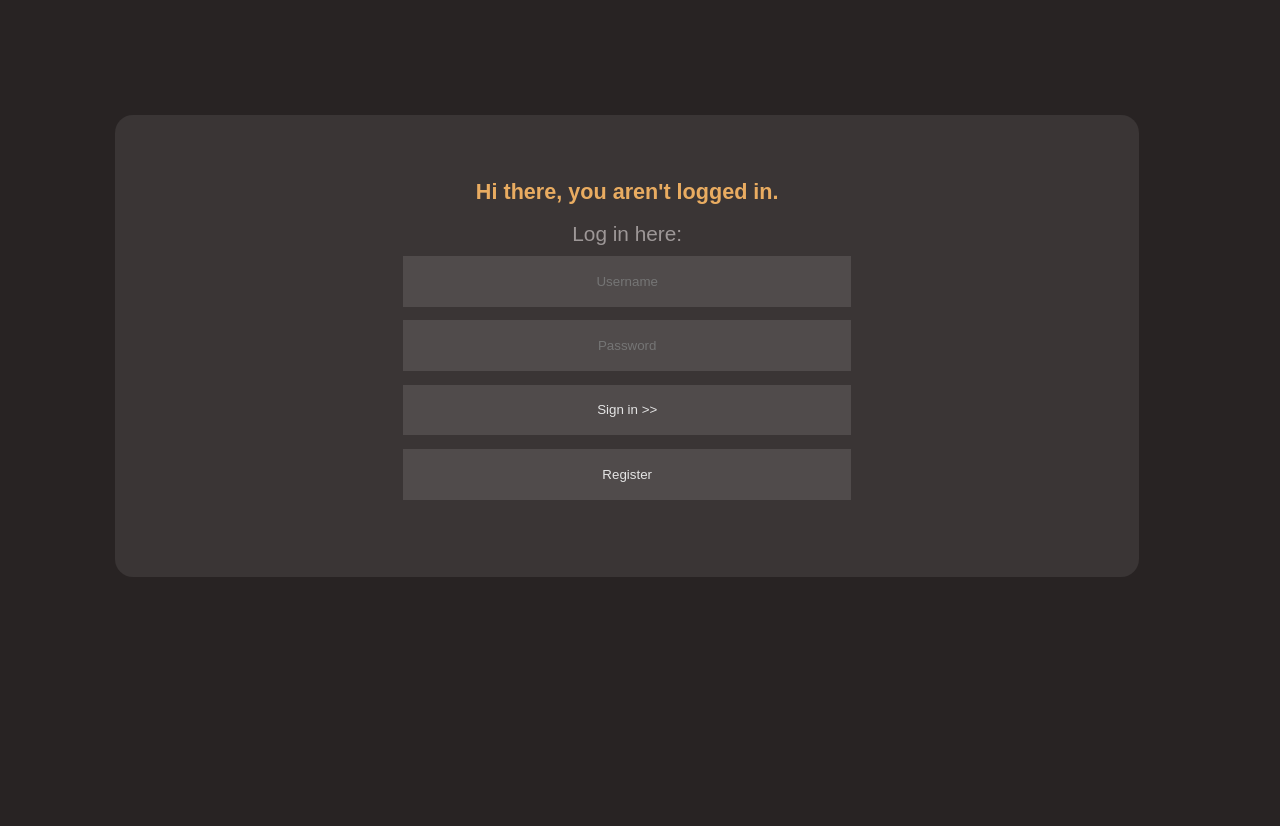
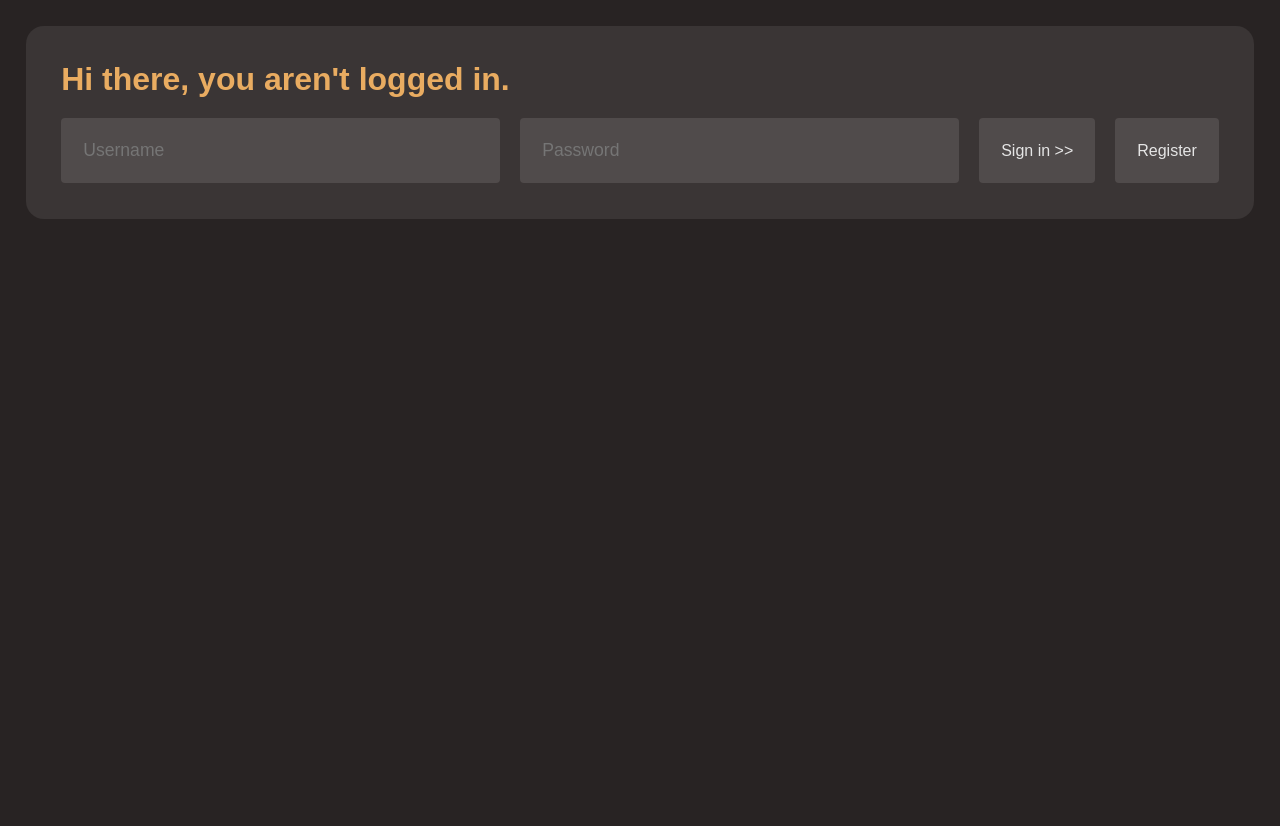
Before and after one commit to intheon/workout-diary, a PHP site: page /login.php in a window 1280 px wide. Before the commit the page ends 577 px from the top, so only its background shows below. Run offline with PHP 8.4, Linux system fonts and the light colour scheme; some libraries are stand-ins or nearby versions.

Commit message:
a lot nicer sign up form

```diff
--- a/css/global_framework.css
+++ b/css/global_framework.css
@@ -122,11 +122,12 @@ a:hover {
     color:black;
 }
 
-input[type="radio"] + label
+input
 {
-    color:#000;
-    font-size:2em;
+    font-family: 'Raleway', sans-serif;
+    border-radius: 4px;
 }
+
 
 input[type="button"]
 {
@@ -136,10 +137,22 @@ input[type="button"]
     border-color:#3C3C42;
     font-size:1em;
     color:#768291;
+    border-radius: 4px;
 }
 input[type="button"]:hover
 {
     background:#424246;
+    color:#768291;
+}
+input[type="text"]:hover
+{
+    background:#424246;
+    color:#768291;
+}
+input[type="password"]:hover
+{
+    background:#424246;
+    color:#768291;
 }
 select
 {
--- a/css/login_page.css
+++ b/css/login_page.css
@@ -1,7 +1,6 @@
 body{
 	margin:0px;
 	padding:0px;
-	font-family:arial;
 	font-size:1em;
 	background-color: #282323;
 	color:#E5E5E5;
@@ -10,78 +9,96 @@ body{
 h1{
 	margin:0px;
 	padding:0px;
-	font-size:1.35em;
 	color:#E9AC61;
-	margin-bottom:0.77%;
+	margin:10px;
 }
 h2
 {
-	margin:0px;
-	padding:10px;
-	font-size:1.3em;
+	margin:10px;
 	font-weight:normal;
 	color:#9D9797;
+	margin-bottom:2%;
 }
 
 .roundPane{
 	background-color: #3A3535 !important;
 	border-radius: 18px;
 	color:#9D9797;
-	padding:5% !important;
-	margin:9% !important;
-	text-align:center;
-	width:70%;
-	height:auto;
-	position:relative;
-	margin-top:3%
+	padding:2% !important;
+	margin:2% !important;
 }
 
 input[type="text"]{
-	width:46%;
-	padding:2%;
-	text-align: center;
-	margin-bottom:1.5%;
+	flex:1;
+	flex-grow:7;
+	width:50%;
+	padding:22px;
+	margin:10px;
 	background-color: #504B4B;
 	border: none;
 	color:#E5E5E5;
+	font-size:1.1em;
 }
 input[type="password"]{
-	width:46%;
-	padding:2%;
-	text-align: center;
-	margin-bottom:1.5%;
+	flex:1;
+	width:50%;
+	flex-grow:7;
+	padding:22px;
+	margin:10px;
 	background-color: #504B4B;
 	border: none;
 	color:#E5E5E5;
+	font-size:1.1em;
+}
+input[type="radio"]{
+display:none;
+}
+
+.chunk label{
+	cursor:pointer;
+	flex:1;
+	margin:10px;
+	padding:22px;
+	background-color: #504B4B;
+	border: none;
+	font-size:1em;
+    border-radius: 4px;
+}
+
+input[type="radio"]:checked + label{
+    background:#424246;
+    color:#768291;
 }
 
 input[type="button"]{
+	flex:1;
 	width:50%;
-	padding:2%;
-	text-align: center;
-	margin-bottom:1.5%;
+	padding:22px;
+	margin:10px;
 	background-color: #504B4B;
 	border: none;
 	cursor: pointer;
 	color:#E5E5E5;
 }
 
-.radioHolder{
-	text-align: center;
-	display:flex;
-	margin-left:24.6%;
-	margin-right:25.3%;
-	margin-bottom:1%;
-}
-.radioItem{
-flex:1;
-padding:10px;
-background-color:#504B4B;
-}
-
 .alertMsg
 {
 	padding:1%;
-	text-align:center;
 	background-color:#4C4343;
 }
+
+#loginCredentials
+{
+	display:flex;
+	flex-wrap:wrap;
+}
+
+.chunk
+{
+	display:flex;
+	flex-wrap:wrap;
+}
+#registerPrompt p
+{
+	margin:10px;
+}
--- a/js/login_engine.js
+++ b/js/login_engine.js
@@ -189,7 +189,9 @@ function grabValues(flag)
 					activity: activity,
 					weight: weight,
 					height: height,
-					calories: calories
+					calories: calories,
+					dateCreated: whatDate(),
+					daysIn: dayOfYearCounter()
 				},
 				success: function(response)
 				{
--- a/login.php
+++ b/login.php
@@ -1,17 +1,19 @@
 <!DOCTYPE html>
 <html lang="en" xml:lang="en">
 <head>
+    <meta charset="UTF-8">
+    <link href="css/global_framework.css" rel="stylesheet" type="text/css">
     <link href="css/login_page.css" rel="stylesheet" type="text/css">
+
 </head>
 
 <body>
 
 <div id="logInPrompt" class="roundPane" style="display:none">
     <h1>Hi there, you aren't logged in.</h1>
-    <h2>Log in here:</h2>
     <form id="loginCredentials">
-        <input type="text" placeholder="Username" name="usernameField"/> <br/>
-        <input type="password" placeholder="Password" name="passwordField"/> <br/>
+        <input type="text" placeholder="Username" name="usernameField"/>
+        <input type="password" placeholder="Password" name="passwordField"/>
         <input type="button" id="submitButton" value="Sign in >>" onclick="grabValues('existing')"/>
         <input type="button" id="registerButton" value="Register" onclick="showForm()"/>
     </form>
@@ -19,45 +21,37 @@
 
 
 <div id="registerPrompt" class="roundPane" style="display:none">
-    <h1>Or Register</h1>
+    <h1>Register</h1>
     <h2>Enter your details</h2>
+    <p>Authentication. Enter carefully as you will be asked to remember these.</p>
     <form id="registerCredentials" autocomplete="off">
-        <p>These are your authentication details. Please enter carefully!</p>
-        <input type="text" placeholder="Username" name="usernameField"/> <br/>
-        <input type="password" placeholder="Password" name="regPasswordField"/> <br/>
-        <input type="password" placeholder="Repeat Password" name="regPasswordRepeatField"/> <br/>
-        <input type="text" placeholder="Email" name="emailField"/> <br/>
-        <p>Physical information about you to tailor your plan.</p>
-        <input type="text" placeholder="Name" name="nameField"/> <br/>
-        <span class="radioHolder">
-            <span class="radioItem">
-                <input type="radio" name="Gender" value="male"/>Male
-            </span>
-            <span class="radioItem">
-                <input type="radio" name="Gender" value="female"/>Female
-            </span>
-        </span>
-        <input type="text" placeholder="Age" name="Age" id="AgeField"/> <br/>
-        <p>Activity Level (daily)</p>
-        <span class="radioHolder">
-            <span class="radioItem">
-                <input type="radio" name="Activity" value="little"/>Little
-            </span>
-            <span class="radioItem">
-                <input type="radio" name="Activity" value="light"/>Light
-            </span>
-            <span class="radioItem">
-                <input type="radio" name="Activity" value="moderate"/>Moderate
-            </span>
-            <span class="radioItem">
-                <input type="radio" name="Activity" value="heavy"/>Heavy
-            </span>
-        </span>
+    <div class="chunk">
+        <input type="text" placeholder="Username" name="usernameField"/>
+        <input type="password" placeholder="Password" name="regPasswordField"/>
+        <input type="password" placeholder="Repeat Password" name="regPasswordRepeatField"/>
+        <input type="text" placeholder="Email" name="emailField"/>
+    </div>
+    <p>Physical information about you to tailor your plan.</p>
+    <div class="chunk">
+        <input type="text" placeholder="Name" name="nameField"/>
+        <input type="text" placeholder="Age" name="Age" id="AgeField"/>
+        <input type="radio" name="Gender" value="male" id="maleCheck" /><label for="maleCheck">Male</label>
+        <input type="radio" name="Gender" value="female" id="femaleCheck" /><label for="femaleCheck">Female</label>
+    </div>
+    <p>Activity Level (daily)</p>
+    <div class="chunk">
         <input type="text" placeholder="Weight (kgs)" name="weightField" id="weightField"/> <br/>
         <input type="text" placeholder="Height (cms)" name="heightField" id="heightField"/> <br/>
-        <p>Below is worked on based on Harris-Benedict equation.</p>
-        <input type="text" placeholder="Calorific Need to maintain bodyweight" name="baseCalorieField" id="baseCalorieField"/> <br/>
+        <input type="radio" name="Activity" value="little" id="littleCheck"/><label for="littleCheck">Little</label>
+        <input type="radio" name="Activity" value="light" id="lightCheck"/><label for="lightCheck">Light</label>
+        <input type="radio" name="Activity" value="moderate" id="moderateCheck"/><label for="moderateCheck">Moderate</label>
+        <input type="radio" name="Activity" value="heavy" id="heavyCheck"/><label for="heavyCheck">Heavy</label>
+    </div>
+    <p>Below is worked on based on Harris-Benedict equation.</p>
+    <div class="chunk">
+        <input type="text" placeholder="Calories to maintain bodyweight" name="baseCalorieField" id="baseCalorieField"/> <br/>
         <input type="button" id="submitButton" value="Register >>" onclick="grabValues('new')"/>
+    </div>
     </form>
 </div>
 
@@ -66,6 +60,7 @@
 
 
 <script src="js/jquery.js"></script>
+<script src="js/global_engine.js"></script>
 <script src="js/login_engine.js"></script>
 </body>
 </html>
--- a/php/module_check_credentials.php
+++ b/php/module_check_credentials.php
@@ -64,6 +64,8 @@ function createUser()
 		$weight = $_POST['weight'];
 		$height = $_POST['height'];
 		$calories = $_POST['calories'];
+		$dateCreated = $_POST['dateCreated'];
+		$daysIn = $_POST['daysIn'];
 
 	// hash the users password. i dont need the plaintext anymore.
 	$hashed = hashPassword($plaintext_password);
@@ -81,6 +83,8 @@ function createUser()
 	foreach ($id as $idActual)
 
 	$createAuth = mysqli_query($connect,"INSERT INTO auth (username,password,athlete_id) VALUES ('$username','$hashed','$idActual')");
+
+	$initialiseTiming = mysqli_query($connect,"INSERT INTO timings (week_number,date,days_in,user_name) VALUES (1,'$dateCreated','$daysIn','$username')");
 
 	echo "show_login";
 }
```
Also changed, not shown: index.php (+6 -1 lines), php/module_manage_timings.php (+6 -2 lines).
